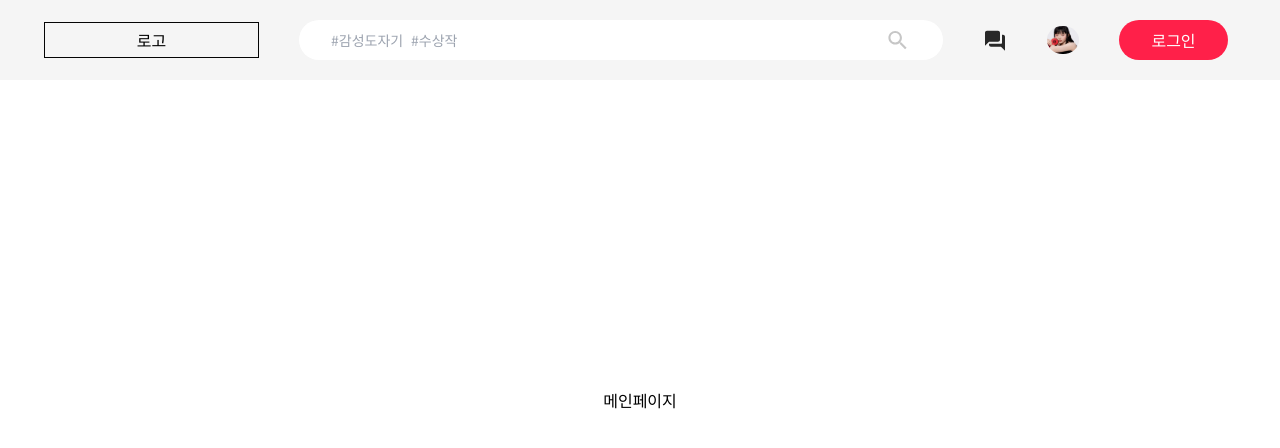
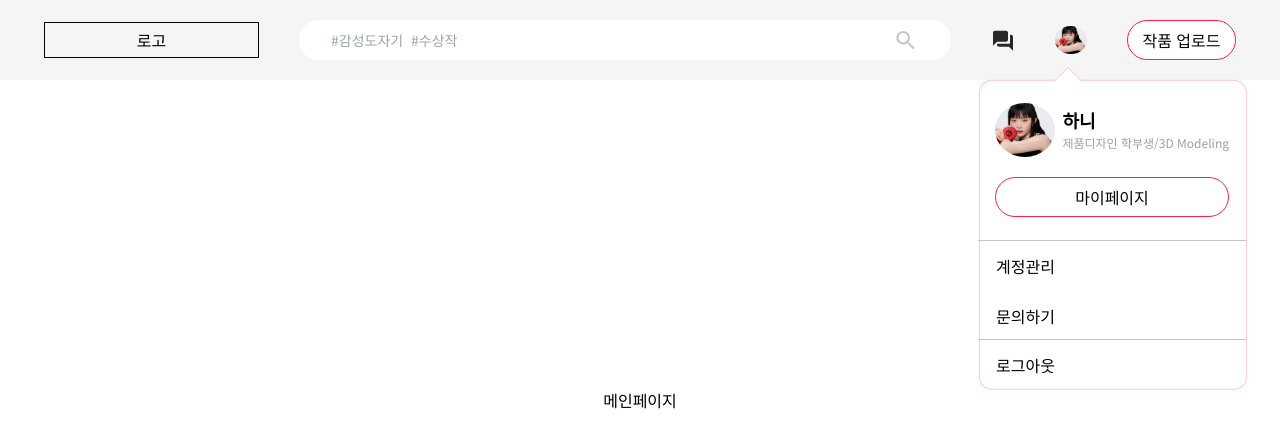
Before and after one commit to final-project-temporaryName/finalProject-FE, a Next.js app: page / in a window 1280 px wide. Both pictures are taken after a click on the picture 1063 px from the left and 40 px from the top of the page. Shown: the top 448 px of the page. Built offline with nearby package versions, Linux system fonts and the light colour scheme.

Commit message:
feat: NavigatorBox 구현 및 드롭다운 구현 with useDropDown and useOnClickOutside

```diff
--- a/src/components/NavBar/NavigatorBox.tsx
+++ b/src/components/NavBar/NavigatorBox.tsx
@@ -1,31 +1,27 @@
 'use client';
 
 import '@/styles/tailwind.css';
-import Image from 'next/image';
 import Link from 'next/link';
 import MessageIcon from '../../../public/assets/icons/message.svg';
 import profileImage from '../../../public/assets/images/하니.jpg';
+import ProfileImgDropDown from './ProfileImgDropDown';
 
 export default function NavigatorBox() {
   const auth = {
     userName: '하니',
     image: profileImage,
-    isLogin: false,
+    major: '제품디자인 학부생/3D Modeling',
+    isLogin: true,
   };
 
   return (
-    <div className="flex h-40 w-253 items-center gap-40">
+    <div className="flex h-40 min-w-170 flex-shrink-0 items-center justify-between gap-40">
       <Link href={'/chatroom'}>
         <MessageIcon />
       </Link>
-      <Image
-        src={auth.image}
-        alt="프로필 이미지"
-        width={32}
-        height={32}
-        style={{ borderRadius: '50%', cursor: 'pointer' }}
-      />
+      {auth.isLogin && <ProfileImgDropDown userName={auth.userName} profileImg={auth.image} major={auth.major} />}
       {auth.isLogin ? (
+        // 추후 작품 업로드 Link 수정 예정
         <Link href={'/'}>
           <button className="navigatorBoxBtn border-1 border-solid border-primary bg-white text-black hover:bg-primary-1">
             작품 업로드
--- /dev/null
+++ b/src/components/NavBar/ProfileImgDropDown.tsx
@@ -0,0 +1,82 @@
+'use client';
+
+import useDropDown from '@/hooks/useDropDown';
+import useOnClickOutside from '@/hooks/useOnClickOutside';
+import Image, { StaticImageData } from 'next/image';
+import { useRef } from 'react';
+import ProfileDropDownImg from '../../../public/assets/images/profileDropDown.svg';
+import Link from 'next/link';
+
+interface Props {
+  userName: string;
+  profileImg: string | StaticImageData; // StaticImageData 타입은 추후 서버 연결되면 삭제 예정
+  major: string;
+}
+
+export default function ProfileImgDropDown({ userName, profileImg, major }: Props) {
+  const containerRef = useRef<HTMLDivElement>(null);
+  const { isOpen: isDropDownOpen, handleDropDownOpen, handleDropDownClose } = useDropDown();
+
+  useOnClickOutside(containerRef, handleDropDownClose);
+
+  const handleContainerClick = () => {
+    if (isDropDownOpen) handleDropDownClose();
+    else handleDropDownOpen();
+  };
+
+  return (
+    <div className="relative flex-shrink-0" ref={containerRef} onClick={handleContainerClick}>
+      <Image
+        src={profileImg}
+        alt="프로필 이미지"
+        width={32}
+        height={32}
+        style={{ borderRadius: '50%', cursor: 'pointer' }}
+      />
+      {isDropDownOpen && (
+        <div className="absolute right-[-160px] top-40" onClick={(e) => e.stopPropagation()}>
+          <ProfileDropDownImg />
+          <div className="absolute top-14 flex h-310 w-268 flex-col rounded-sm">
+            <div className="flex w-full flex-1 flex-col items-stretch justify-between gap-13 px-17 py-23">
+              <div className="flex items-center justify-between">
+                <Image
+                  src={profileImg}
+                  alt="프로필 이미지"
+                  width={60}
+                  height={60}
+                  style={{ borderRadius: '50%', cursor: 'pointer' }}
+                />
+                <div>
+                  <p className="font-semibold text-18">{userName}</p>
+                  <p className="text-12 text-gray-5">{major}</p>
+                </div>
+              </div>
+              {/* 추후 Link 변경 예정 */}
+              <Link href={'/'}>
+                <button className="flex-center h-40 w-full rounded-xl border-1 border-solid border-primary bg-white text-black hover:bg-primary-1">
+                  마이페이지
+                </button>
+              </Link>
+            </div>
+            <div className="flex h-100 w-full flex-col border-y-1 border-solid border-y-gray-4">
+              {/* 추후 Link 변경 예정 */}
+              <Link href={'/'}>
+                <div className="flex h-50 items-center px-18">계정관리</div>
+              </Link>
+              {/* 추후 Link 변경 예정 */}
+              <Link href={'/'}>
+                <div className="flex h-50 items-center px-18">문의하기</div>
+              </Link>
+            </div>
+            <div className="h-50 w-full">
+              {/* 추후 Link 변경 예정 */}
+              <Link href={'/'}>
+                <div className="flex h-50 w-full items-center px-18">로그아웃</div>
+              </Link>
+            </div>
+          </div>
+        </div>
+      )}
+    </div>
+  );
+}
--- a/src/components/NavBar/SearchBar.tsx
+++ b/src/components/NavBar/SearchBar.tsx
@@ -24,7 +24,7 @@ export default function SearchBar() {
     <form className="navSearchBar" onSubmit={handleSubmit(onValid)}>
       <input
         type="text"
-        className="flex-1 text-14 text-gray-5"
+        className="w-full flex-shrink text-14 text-gray-5"
         placeholder="#감성도자기  #수상작"
         {...register('query')}
       />
--- /dev/null
+++ b/src/hooks/useDropDown.ts
@@ -0,0 +1,20 @@
+import { useState } from 'react';
+
+/**
+ * 드롭다운을 열고, 닫을 때 사용하는 커스텀 훅
+ */
+function useDropDown() {
+  const [isOpen, setIsOpen] = useState(false);
+
+  function handleDropDownOpen(): void {
+    setIsOpen(true);
+  }
+
+  function handleDropDownClose(): void {
+    setIsOpen(false);
+  }
+
+  return { isOpen, handleDropDownOpen, handleDropDownClose };
+}
+
+export default useDropDown;
--- /dev/null
+++ b/src/hooks/useOnClickOutside.ts
@@ -0,0 +1,26 @@
+import { RefObject, useEffect } from 'react';
+
+/**
+ * 드롭다운 밖을 클릭하면 닫히게 만드는 커스텀 훅
+ * @param ref container Ref 입력!
+ * @param handler 바깥을 클릭했을 때 실행될 함수!
+ */
+
+export default function useOnClickOutside<T extends HTMLElement = HTMLElement>(
+  ref: RefObject<T>,
+  handler: (event: Event) => void,
+) {
+  useEffect(() => {
+    const listener = (event: Event) => {
+      if (!ref.current || ref.current.contains(event.target as Node)) {
+        return;
+      }
+      handler(event);
+    };
+
+    document.addEventListener('click', listener, true);
+    return () => {
+      document.removeEventListener('click', listener, true);
+    };
+  }, [ref, handler]);
+}
--- a/src/styles/tailwind.css
+++ b/src/styles/tailwind.css
@@ -2,15 +2,15 @@
 
 /* Navbar component */
 .navBar {
-  @apply fixed left-0 top-0 flex h-80 w-full items-center justify-between gap-40 bg-gray-1 px-44 py-20;
+  @apply fixed left-0 top-0 flex h-80 w-full items-center justify-between gap-40 bg-gray-1 px-44 py-20 backdrop-blur-md;
 }
 
 .navSearchBar {
-  @apply flex h-40 flex-grow items-center gap-10 rounded-lg bg-white px-32 py-8 backdrop-blur-md;
+  @apply flex h-40 flex-shrink flex-grow items-center gap-10 rounded-lg bg-white px-32 py-8;
 }
 
 .navigatorBoxBtn {
-  @apply rounded-xl flex h-40 w-109 items-center justify-center;
+  @apply flex h-40 w-109 items-center justify-center rounded-xl;
 }
 
 /* LoginModal */
--- a/tailwind.config.ts
+++ b/tailwind.config.ts
@@ -32,7 +32,7 @@ const config: Config = {
       bold: '700',
     },
     borderRadius: {
-      sm: '0.5rem', // 추후 수정 가능
+      sm: '0.75rem', // 추후 수정 가능
       md: '1.5rem', // 추후 수정 가능
       lg: '2rem', // 추후 수정 가능
       xl: '12.5rem',
```
Also changed, not shown: public/assets/images/profileDropDown.svg (added), 1 other file (tests, documents, lock files or other folders).
